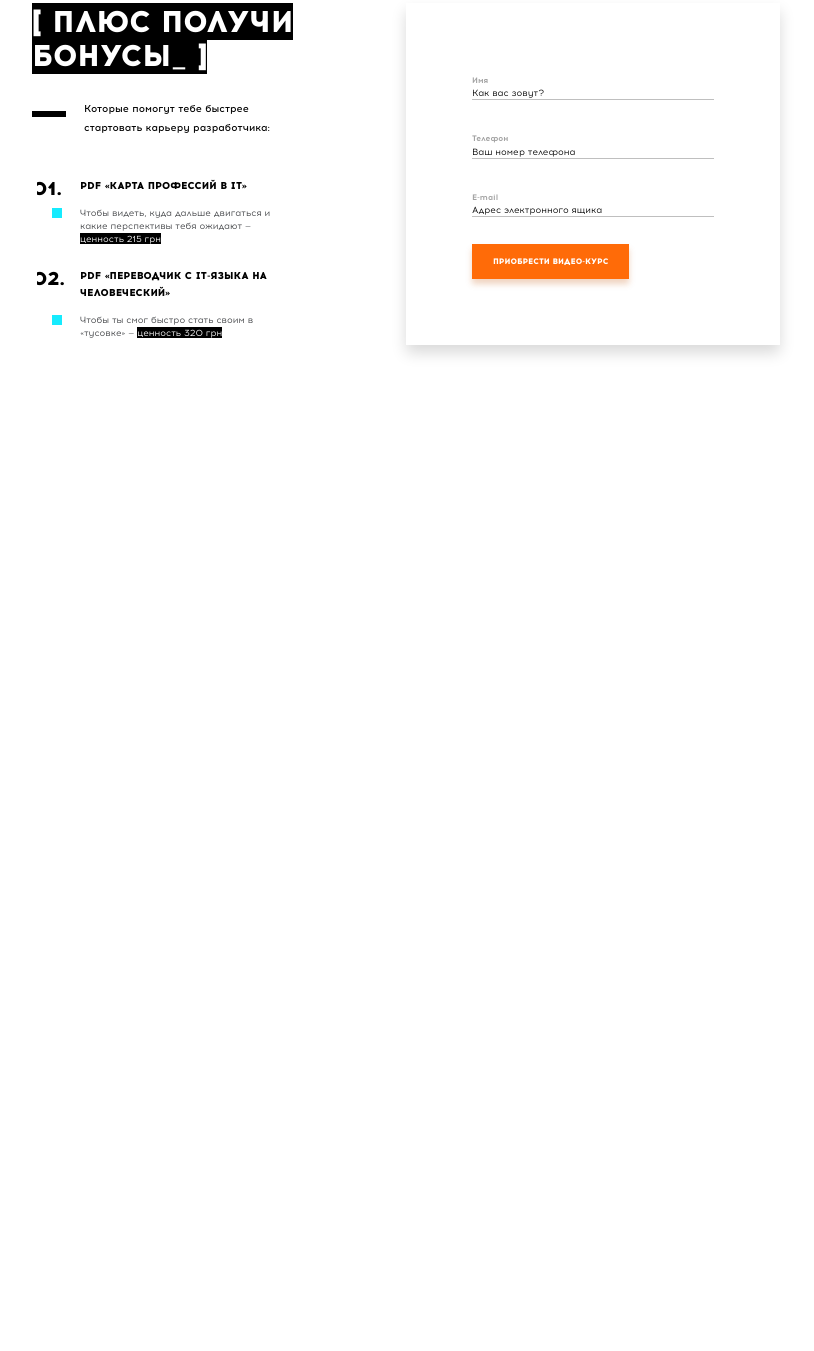
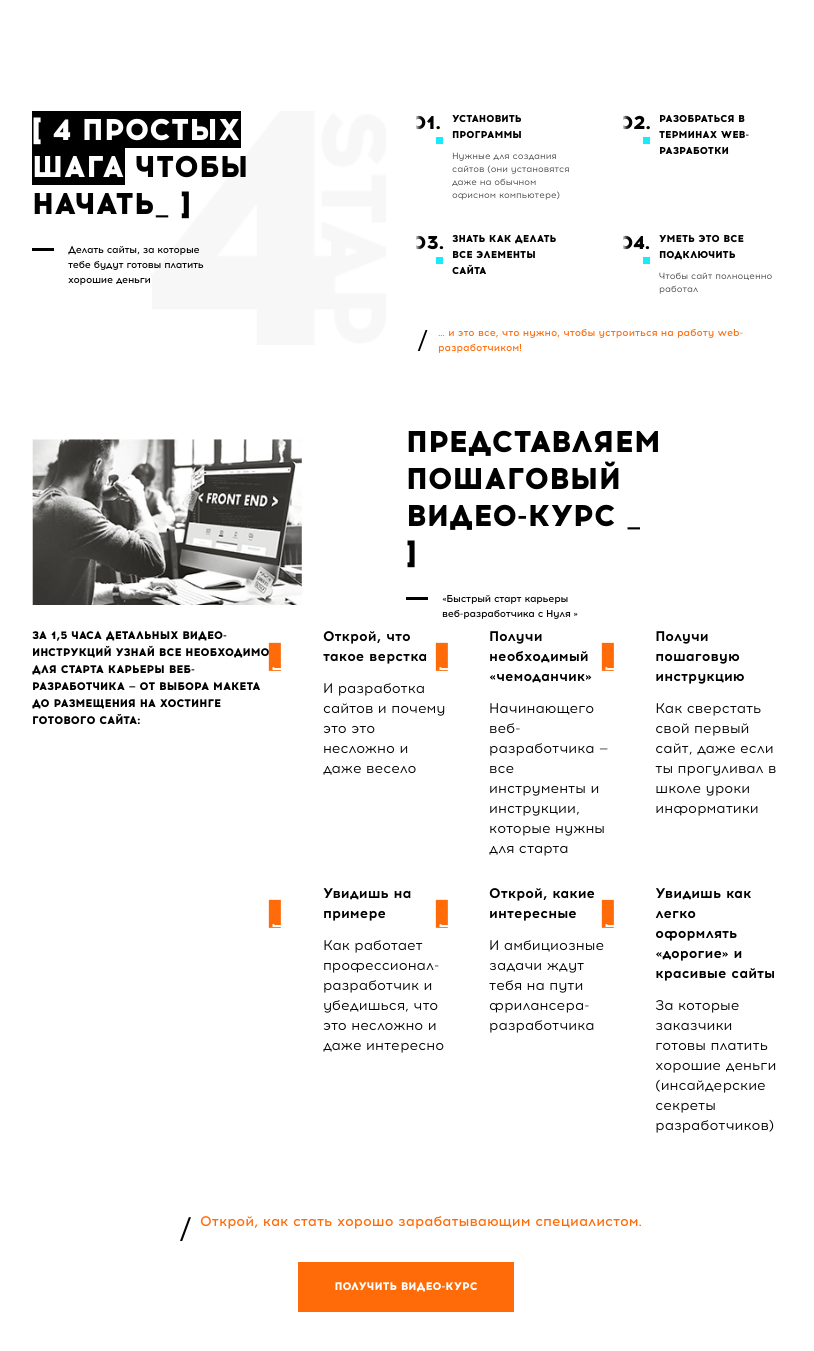
Before and after one commit to MaxaKozin/goit-html-teamwork, a website: page src/index.html in a window 1280 px wide. Shown: the part 3169-4520 px from the top of the page, without its empty margins (234-1048 px from the left). Before the commit the page ends 3586 px from the top, so only its background shows below. Drawn offline with nearby package versions, Linux system fonts and the light colour scheme; files that its build step writes are made by us from their sources.

Commit message:
create base layout section-10 and style mobile-first

```diff
--- /dev/null
+++ b/src/html/section-10.html
@@ -0,0 +1,67 @@
+<section class="video-step container">
+
+<div class="video-step__heading-container">
+  <div class="video-step__bg-img"></div>
+  <img class="video-step__img" srcset="./images/img_section10.jpg 306w, images/img_section10@2x.jpg 612w" sizes="306px" src="../images/img_section10.jpg" alt="photo computer" height="188">
+
+  <div class="only-heading-container">
+    <h2 class="section-heading section-heading--video-step">
+      Представляем  пошаговый  Видео-курс _
+    </h2>
+
+    <p class="section-paragraph">
+      «Быстрый старт карьеры  веб-разработчика с Нуля »
+    </p>
+  </div>
+</div>
+
+  <div class="video-step__list">
+    <p class="video-step__description">
+      За 1,5 часа детальных видео-инструкций узнай все необходимое для старта карьеры веб-разработчика — от выбора макета до размещения на хостинге готового сайта:
+    </p>
+
+    <ul class="orange-list list">
+
+      <li class="orange-item orange-1">
+        <h3 class="orange-item__heading">Открой, что такое верстка</h3>
+        <p class="orange-item__paragraph">И разработка сайтов и почему это это несложно и даже весело</p>
+      </li>
+
+      <li class="orange-item orange-2">
+        <h3 class="orange-item__heading">Получи необходимый «чемоданчик»</h3>
+        <p class="orange-item__paragraph">Начинающего веб-разработчика — все инструменты и инструкции, которые нужны для старта</p>
+      </li>
+
+      <li class="orange-item orange-3">
+        <h3 class="orange-item__heading">Получи пошаговую инструкцию</h3>
+        <p class="orange-item__paragraph">Как сверстать свой первый сайт, даже если ты прогуливал в школе уроки информатики</p>
+      </li>
+
+      <li class="orange-item orange-4">
+        <h3 class="orange-item__heading">Увидишь на примере</h3>
+        <p class="orange-item__paragraph">Как работает профессионал-разработчик и убедишься, что это несложно и даже интересно</p>
+      </li>
+
+      <li class="orange-item orange-5">
+        <h3 class="orange-item__heading">Открой, какие интересные</h3>
+        <p class="orange-item__paragraph">И амбициозные задачи ждут тебя на пути фрилансера-разработчика</p>
+      </li>
+
+      <li class="orange-item orange-6">
+        <h3 class="orange-item__heading">Увидишь как легко оформлять «дорогие» и красивые сайты</h3>
+        <p class="orange-item__paragraph">За которые заказчики готовы платить хорошие деньги (инсайдерские секреты разработчиков)</p>
+      </li>
+
+    </ul>
+  </div>
+
+  <div class="video-step__button">
+
+    <button class="orange-button">Получить видео-курс</button>
+
+    <p class="end-paragraph end-paragraph--video-step">
+      Открой, как стать хорошо зарабатывающим специалистом.
+    </p>
+  </div>
+
+</section>
--- a/src/html/section-9.html
+++ b/src/html/section-9.html
@@ -31,7 +31,7 @@
       </li>
     </ul>
 
-    <p class="start-step__end-paragraph">… и это все, что нужно, чтобы устроиться на работу web-разработчиком!</p>
+    <p class="end-paragraph">… и это все, что нужно, чтобы устроиться на работу web-разработчиком!</p>
 
   </div>
 </section>
--- /dev/null
+++ b/src/sass/components/end-paragraph.scss
@@ -0,0 +1,18 @@
+.end-paragraph {
+  font-family: $acrom-medium;
+  font-size: remc(18);
+  line-height: remc(24);
+  color: $orange;
+  padding-left: remc(30);
+  position: relative;
+
+  &:before {
+    content: "/";
+    display: block;
+    color: $black;
+    font-size: remc(50);
+    position: absolute;
+    top: remc(15);
+    left: 0;
+  }
+}
--- /dev/null
+++ b/src/sass/components/orange-list.scss
@@ -0,0 +1,71 @@
+.orange-list {
+  @include flex('column-center');
+}
+
+.orange-item {
+  padding-left: col(1);
+  position: relative;
+  margin-bottom: 25px;
+}
+
+.orange-item:before {
+  content: "";
+  display: block;
+  width: col(2);
+  height: 12px;
+  color: $white;
+  background-color: $orange;
+  @extend %small-bold;
+  transform: rotate(-90deg);
+  position: absolute;
+  top: 24px;
+  left: -20px;
+}
+
+.orange-1:before {
+  content: "[ 001 ]";
+}
+
+.orange-2:before {
+  content: "[ 002 ]";
+}
+
+.orange-3:before {
+  content: "[ 003 ]";
+}
+
+.orange-4:before {
+  content: "[ 004 ]";
+}
+
+.orange-5:before {
+  content: "[ 005 ]";
+}
+
+.orange-6:before {
+  content: "[ 006 ]";
+}
+
+.orange-item__heading {
+  @extend %small-bold;
+  padding-bottom: 12px;
+}
+
+.orange-item__paragraph {
+  @extend %small-regular;
+}
+
+@include tablet {
+  .orange-list {
+    flex-direction: row;
+    justify-content: space-between;
+    flex-wrap: wrap;
+    align-items: flex-start;
+    width: col(8);
+  }
+
+  .orange-item {
+    width: col(4);
+  }
+  // допилить стили оранж листа под таблетки и десктопы
+}
--- a/src/sass/components/start-step.scss
+++ b/src/sass/components/start-step.scss
@@ -17,25 +17,6 @@
   @include flex('column');
   justify-content: center;
   align-items: center;
-}
-
-.start-step__end-paragraph {
-  font-family: $acrom-medium;
-  font-size: remc(18);
-  line-height: remc(24);
-  color: $orange;
-  padding-left: remc(30);
-  position: relative;
-
-  &:before {
-    content: "/";
-    display: block;
-    color: $black;
-    font-size: remc(50);
-    position: absolute;
-    top: remc(15);
-    left: 0;
-  }
 }
 
 @include tablet {
@@ -58,7 +39,7 @@
     align-items: flex-end;
   }
 
-  .start-step__end-paragraph {
+  .end-paragraph {
     font-size: remc(9);
     line-height: remc(13);
 
@@ -81,7 +62,7 @@
     width: remc(372);
   }
 
-  .start-step__end-paragraph {
+  .end-paragraph {
     font-size: remc(10);
     line-height: remc(15);
   }
--- /dev/null
+++ b/src/sass/components/video-step.scss
@@ -0,0 +1,109 @@
+.video-step {
+  padding-top: 22px;
+  padding-bottom: 22px;
+  @include flex('column-center');
+}
+
+.video-step__heading-container {
+  width: col(12);
+  height: 176px;
+  margin-bottom: 22px;
+}
+
+.video-step__bg-img {
+  width: col(12);
+  height: 100%;
+  background-image: url(../images/img_section10.jpg);
+  background-position: center 0;
+  background-repeat: no-repeat;
+  background-size: cover;
+}
+
+.video-step__img,
+.only-heading-container {
+  display: none;
+}
+
+.video-step__list {
+  width: col(8.5);
+  padding-bottom: 52px;
+}
+
+.video-step__description {
+  font-family: $acrom-xbold;
+  font-size: remc(11);
+  line-height: remc(17);
+  text-transform: uppercase;
+  padding-bottom: 34px;
+}
+
+.video-step__button {
+  width: col(10);
+  @include flex('all');
+  flex-direction: column-reverse;
+}
+
+.end-paragraph--video-step {
+  font-size: remc(14);
+  line-height: remc(17);
+  margin-bottom: 32px;
+
+  &:before {
+    font-size: 34px;
+    top: 8px;
+  }
+}
+
+.orange-button {
+  cursor: pointer;
+  border: none;
+  text-transform: uppercase;
+  font-family: $acrom-xbold;
+  font-size: remc(11);
+  line-height: remc(18);
+  color: $white;
+  background-color: $orange;
+  padding: 16px 36px;
+  margin-bottom: 24px;
+}
+
+@include tablet {
+  .video-step {
+    padding: 22px 0;
+  }
+
+  .video-step__bg-img {
+    display: none;
+  }
+
+  .video-step__img {
+    height: 166px;
+  }
+
+  .video-step__heading-container {
+    @include flex('between-center');
+    height: 166px;
+  }
+
+  .video-step__img,
+  .only-heading-container {
+    display: block;
+  }
+
+  .only-heading-container {
+    width: col(6);
+  }
+
+  .section-heading--video-step {
+    width: col(8);
+  }
+
+  .video-step__list {
+    @include flex('hor');
+    width: col(12);
+  }
+
+  .video-step__description {
+    width: col(4);
+  }
+}
--- a/src/sass/helpers/placeholders.scss
+++ b/src/sass/helpers/placeholders.scss
@@ -45,6 +45,7 @@
   font-size: remc(30);
   line-height: remc(39);
 }
+
 %xlarge-xbold {
   font-family: $acrom-xbold;
   font-size: remc(120);
--- a/src/sass/main.scss
+++ b/src/sass/main.scss
@@ -29,10 +29,15 @@
 @import 'components/future-lists.scss';
 
 // Section-9
+@import 'components/end-paragraph.scss';
 @import 'components/start-step.scss';
 @import 'components/section-heading.scss';
 @import 'components/section-paragraph.scss';
 @import 'components/blue-number-list.scss';
 
+// Section-10
+@import 'components/video-step.scss';
+@import 'components/orange-list.scss';
+
 // Section-17
 @import 'components/section-bonuses.scss';
```
Also changed, not shown: src/index.html (+5 -2 lines).
